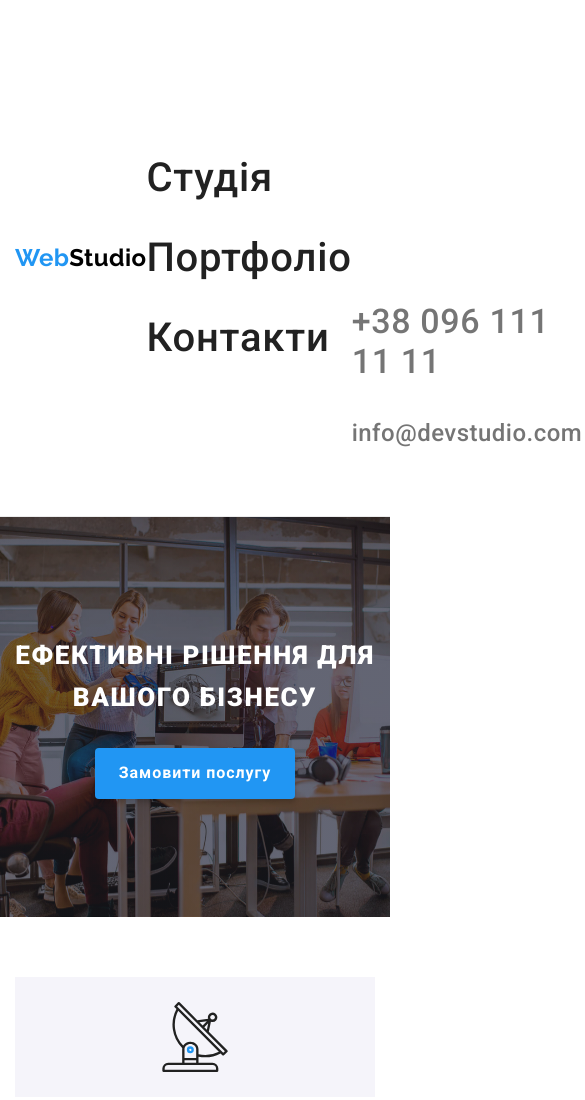
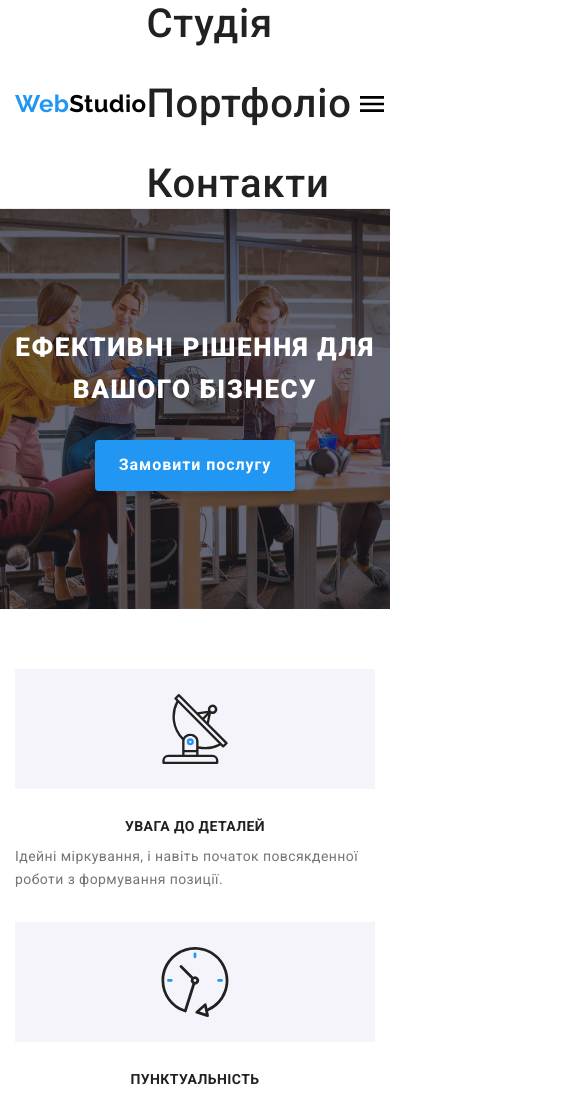
Before and after one commit to OlSpi/goit-markup-hw-08, a website: page index.html in a window 390 px wide. Shown: the top 1100 px of the page, 585 px wide, since content can reach past the window. Drawn offline with nearby package versions, Linux system fonts and the light colour scheme; files that its build step writes are made by us from their sources.

Commit message:
Update _header-contakt.scss
fix file

```diff
--- a/sass/components/_header-contakt.scss
+++ b/sass/components/_header-contakt.scss
@@ -1,12 +1,6 @@
 .header-contakt {
 
-  @media screen and (max-width: 767px) {
-    flex-direction: column-reverse;
-    display: flex;
 
-    margin-top: 302px;
-    margin-bottom: 64px;
-  }
 
   @media screen and (min-width: 768px) {
     margin-left: auto;
@@ -20,39 +14,22 @@
 }
 
 .header-contakt__item {
+display: none;
+
+  @media screen and (min-width: 768px) {
+
 
   fill: $text-color;
   color: $text-color;
 
   font-weight: 500;
-  font-size: 24px;
-  line-height: 1.6;
 
-  letter-spacing: 0.02em;
-
-  margin-bottom: 0;
-
-
-    &:nth-child(2) {
-      font-size: 28px;
-      line-height: 1.17;
-
-      margin-bottom: 32px;
-    }
-
-  @media screen and (min-width: 360px) {
-
-      &:nth-child(2) {
-      font-size: 34px;
-
-    }
-  }
-
-  @media screen and (min-width: 768px) {
     display: block;
 
     font-size: 12px;
     line-height: 0.8;
+
+      letter-spacing: 0.02em;
 
     display: flex;
     gap: 8px;
@@ -84,9 +61,3 @@
     fill: $link-color;
   }
 }
-
-.header-contakt__icon {
-  @media screen and (max-width: 767px) {
-    display: none;
-  }
-}
```
